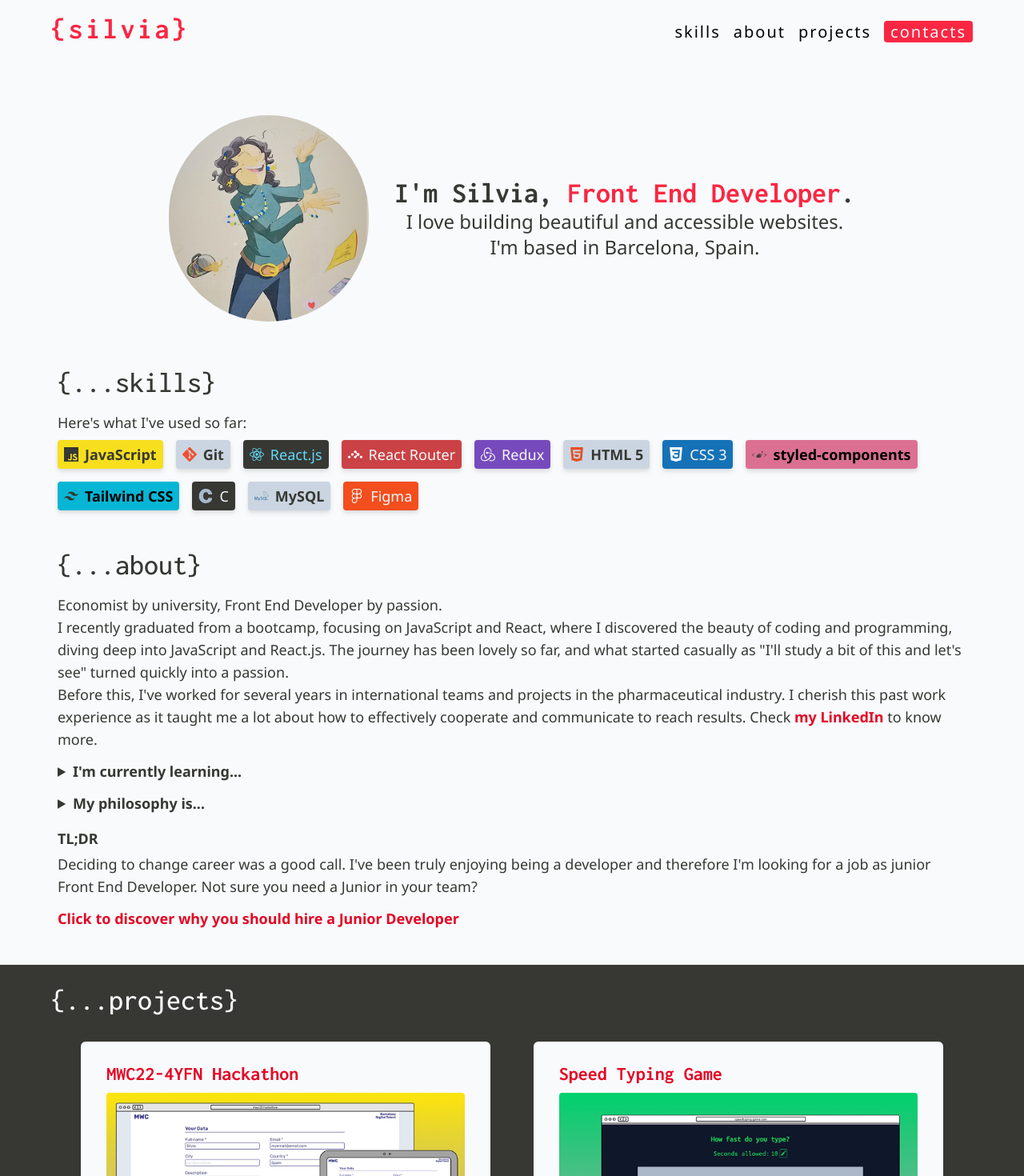
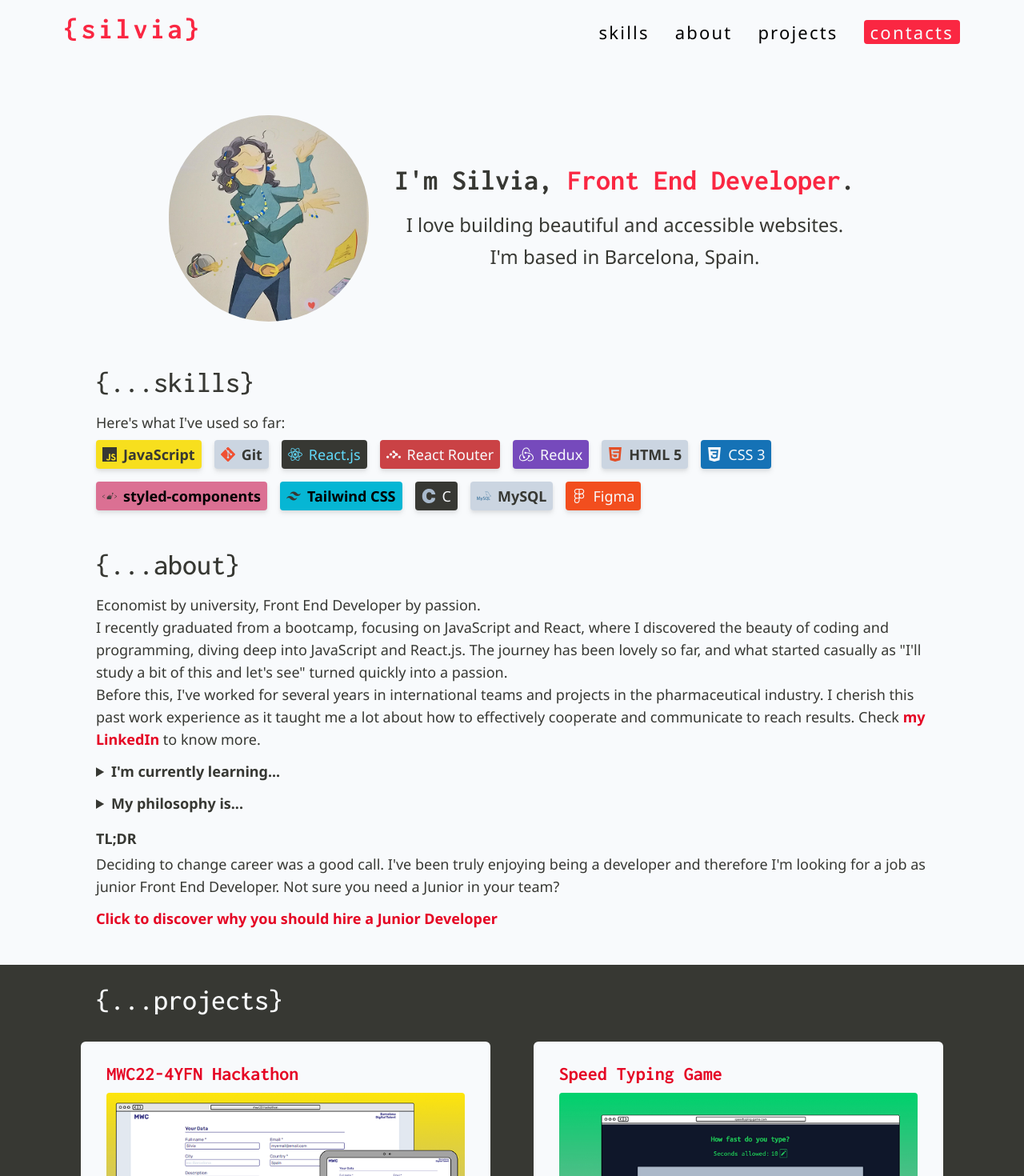
Before and after one commit to silviapio/portfolio, a React (Create React App) app: page / in a window 1280 px wide. Shown: the top 1470 px of the page at 80% size. Built offline with nearby package versions, Linux system fonts and the light colour scheme.

Commit message:
review alignment and margins

```diff
--- a/src/components/composed/AboutSection.js
+++ b/src/components/composed/AboutSection.js
@@ -3,7 +3,7 @@ import { Button } from "../units/Button";
 
 export const AboutSection = ({ openDialogFunction }) => {
   return (
-    <section id="aboutSection" className="mt-10 mb-8 px-4 md:mx-12 2xl:mx-36">
+    <section id="aboutSection" className="mt-10 mb-8 px-4 sm:mx-4 md:mx-12 lg:mx-24 2xl:mx-36">
       <SectionTitle titleText="...about" />
       <p className="px-2 sm:text-lg">Economist by university, Front End Developer by passion.</p>
       <p className="px-2 sm:text-lg">
@@ -11,7 +11,7 @@ export const AboutSection = ({ openDialogFunction }) => {
         and programming, diving deep into JavaScript and React.js. The journey has been lovely so far, and what started
         casually as "I'll study a bit of this and let's see" turned quickly into a passion.
       </p>
-      <p className="px-2 whitespace-pre-line sm:text-lg">
+      <p className="whitespace-pre-line px-2 sm:text-lg">
         Before this, I've worked for several years in international teams and projects in the pharmaceutical industry. I
         cherish this past work experience as it taught me a lot about how to effectively cooperate and communicate to
         reach results. Check{" "}
@@ -19,17 +19,17 @@ export const AboutSection = ({ openDialogFunction }) => {
           href="https://www.linkedin.com/in/silvia-piovesan/"
           target="_blank"
           rel="noopener noreferrer"
-          className="text-lg text-bright-red-text font-semibold hover:underline hover:decoration-2 focus:outline-bright-red-text"
+          className="text-lg font-semibold text-bright-red-text hover:underline hover:decoration-2 focus:outline-bright-red-text"
         >
           my LinkedIn
         </a>{" "}
         to know more.
       </p>
       <details>
-        <summary className="mt-3 px-2 max-w-fit sm:text-lg font-semibold cursor-pointer hover:underline">
+        <summary className="mt-3 max-w-fit cursor-pointer px-2 font-semibold hover:underline sm:text-lg">
           I'm currently learning...
         </summary>
-        <ul className="ml-10 sm:text-lg list-disc">
+        <ul className="ml-10 list-disc sm:text-lg">
           <li>Advanced JavaScript and React... Yeah, this never ends ;)</li>
           <li>Testing, as it's clear to me the importance it has in building solid applications.</li>
           <li>
@@ -44,10 +44,10 @@ export const AboutSection = ({ openDialogFunction }) => {
         </ul>
       </details>
       <details>
-        <summary className="mt-3 px-2 max-w-fit sm:text-lg font-semibold cursor-pointer hover:underline">
+        <summary className="mt-3 max-w-fit cursor-pointer px-2 font-semibold hover:underline sm:text-lg">
           My philosophy is...
         </summary>
-        <ul className="ml-10 sm:text-lg list-disc">
+        <ul className="ml-10 list-disc sm:text-lg">
           <li>
             Problem solving: the essence of programming, in my opinion. Break the problem into smaller ones, have clear
             the input you're receiving and the output you want to serve.
@@ -71,8 +71,8 @@ export const AboutSection = ({ openDialogFunction }) => {
           </li>
         </ul>
       </details>
-      <p className="mt-4 px-2 whitespace-pre-line sm:text-lg font-semibold">TL;DR</p>
-      <p className="mt-1 px-2 whitespace-pre-line sm:text-lg">
+      <p className="mt-4 whitespace-pre-line px-2 font-semibold sm:text-lg">TL;DR</p>
+      <p className="mt-1 whitespace-pre-line px-2 sm:text-lg">
         Deciding to change career was a good call. I've been truly enjoying being a developer and therefore I'm looking
         for a job as junior Front End Developer. Not sure you need a Junior in your team?
       </p>
--- a/src/components/composed/Header.js
+++ b/src/components/composed/Header.js
@@ -31,12 +31,12 @@ export const Header = () => {
 
   return (
     <header
-      className={`${getVisibilityClass()} w-full md:px-16 flex justify-between items-center px-6 fixed top-0 z-20 bg-slate-50`}
+      className={`${getVisibilityClass()} fixed top-0 z-20 flex w-full items-center justify-between bg-slate-50 px-6 md:px-12 xl:px-20`}
     >
       <button
         onClick={scrollToTop}
         aria-describedby="scroll to top"
-        className="outline-bright-red font-inconsolata text-4xl text-bright-red font-bold tracking-widest my-4"
+        className="my-4 font-inconsolata text-4xl font-bold tracking-widest text-bright-red outline-bright-red"
       >
         {"{silvia}"}
       </button>
--- a/src/components/composed/Hero.js
+++ b/src/components/composed/Hero.js
@@ -2,15 +2,15 @@ import profileImg from "../../assets/silvia_cut.png";
 
 export const Hero = () => {
   return (
-    <div className="max-w-screen-lg flex flex-col items-center self-center mt-10 mb-6 mx-8 sm:flex-row sm:mx-12 pt-8">
-      <div className="rounded-full max-w-[250px] h-auto rounded-full">
-        <img className="rounded-full w-full" src={profileImg} alt="illustration of Silvia" loading="lazy" />
+    <div className="mx-8 mt-10 mb-6 flex max-w-screen-lg flex-col items-center self-center pt-8 sm:mx-12 sm:flex-row">
+      <div className="h-auto max-w-[250px] rounded-full">
+        <img className="w-full rounded-full" src={profileImg} alt="illustration of Silvia" />
       </div>
-      <div className="text-center mt-8 sm:mt-0 sm:ml-8">
-        <h1 className="text-4xl text-dark-slate font-inconsolata font-semibold">
+      <div className="mt-8 text-center sm:mt-0 sm:ml-8">
+        <h1 className="font-inconsolata text-4xl font-semibold text-dark-slate">
           I'm Silvia, <span className="text-bright-red">Front End Developer</span>.
         </h1>
-        <h2 className="text-2xl">
+        <h2 className="mt-2 text-2xl md:mt-4 lg:leading-10">
           I love building beautiful and accessible websites.
           <br />
           I'm based in Barcelona, Spain.
--- a/src/components/composed/LastTextSection.js
+++ b/src/components/composed/LastTextSection.js
@@ -5,7 +5,7 @@ import { BsFillLightningFill } from "react-icons/bs";
 
 export const LastTextSection = () => {
   const listItems = lastSectionBulletPoints.map((item, index) => (
-    <li key={index} className="flex flex-row items-start sm:text-lg my-2">
+    <li key={index} className="my-2 flex flex-row items-start sm:text-lg">
       <Icon className="mt-2 mr-2" color="var(--bright-red-text)" title="smile">
         <BsFillLightningFill />
       </Icon>
@@ -14,7 +14,7 @@ export const LastTextSection = () => {
   ));
 
   return (
-    <section className="my-8 px-4 md:mx-12 2xl:mx-36">
+    <section className="my-8 px-4 sm:mx-4 md:mx-12 lg:mx-24 2xl:mx-36">
       <SectionTitle titleText="...dulcis in fundo" />
       <p className="px-2 sm:text-lg">
         As much as I love writing, I couldn't let you leave without sharing some fun facts:
--- a/src/components/composed/ProjectsSection.js
+++ b/src/components/composed/ProjectsSection.js
@@ -107,9 +107,14 @@ export const ProjectsSection = () => {
   );
 
   return (
-    <section id="projectsSection" className="w-full flex flex-col items-center p-2 sm:p-6 md:px-14 bg-dark-slate">
-      <SectionTitle titleText="...projects" textColor="text-slate-50" fontWeight="font-medium" extraClass="2xl:px-28" />
-      <div className="flex flex-col items-stretch md:flex-row md:flex-wrap md:justify-evenly max-w-7xl">
+    <section id="projectsSection" className="flex w-full flex-col items-center bg-dark-slate p-2 sm:p-6 md:px-14">
+      <SectionTitle
+        titleText="...projects"
+        textColor="text-slate-50"
+        fontWeight="font-medium"
+        extraClass="sm:px-4 lg:px-16 2xl:px-28"
+      />
+      <div className="flex max-w-7xl flex-col items-stretch md:flex-row md:flex-wrap md:justify-evenly">
         {projectCards}
       </div>
     </section>
--- a/src/components/composed/SkillsSection.js
+++ b/src/components/composed/SkillsSection.js
@@ -130,7 +130,7 @@ export const SkillsSection = () => {
   ));
 
   return (
-    <section id="skillsSection" className="mt-8 px-4 sm:text-lg md:mx-12 2xl:mx-36">
+    <section id="skillsSection" className="mt-8 px-4 sm:mx-4 sm:text-lg md:mx-12 lg:mx-24 2xl:mx-36">
       <SectionTitle titleText="...skills" />
       <div className="flex flex-col">
         <p className="px-2">Here's what I've used so far:</p>
--- a/src/components/units/Navbar.js
+++ b/src/components/units/Navbar.js
@@ -1,19 +1,19 @@
 export const Navbar = () => (
   <nav>
-    <ul className="flex items-center text-xl tracking-widest mt-2">
-      <li className="px-2 hover:underline hover:decoration-2">
+    <ul className="mt-2 flex items-center text-xl tracking-widest md:text-[22px]">
+      <li className="px-2 hover:underline hover:decoration-2 lg:px-4">
         <a href="#skillsSection">skills</a>
       </li>
-      <li className="px-2 hover:underline hover:decoration-2">
+      <li className="px-2 hover:underline hover:decoration-2 lg:px-4">
         <a href="#aboutSection">about</a>
       </li>
-      <li className="px-2 hover:underline hover:decoration-2">
+      <li className="px-2 hover:underline hover:decoration-2 lg:px-4">
         <a href="#projectsSection">projects</a>
       </li>
-      <li className="pl-2">
+      <li className="pl-2 lg:pl-4">
         <a
           href="#contactsSection"
-          className="px-2 bg-bright-red rounded text-slate-50 hover:bg-bright-red-hover hover:text-white focus:bg-bright-red-hover outline:text-white focus:outline-bright-red"
+          className="outline:text-white rounded bg-bright-red px-2 text-slate-50 hover:bg-bright-red-hover hover:text-white focus:bg-bright-red-hover focus:outline-bright-red"
         >
           contacts
         </a>
```
Also changed, not shown: src/components/composed/ContactsSection.js (+11 -8 lines).
